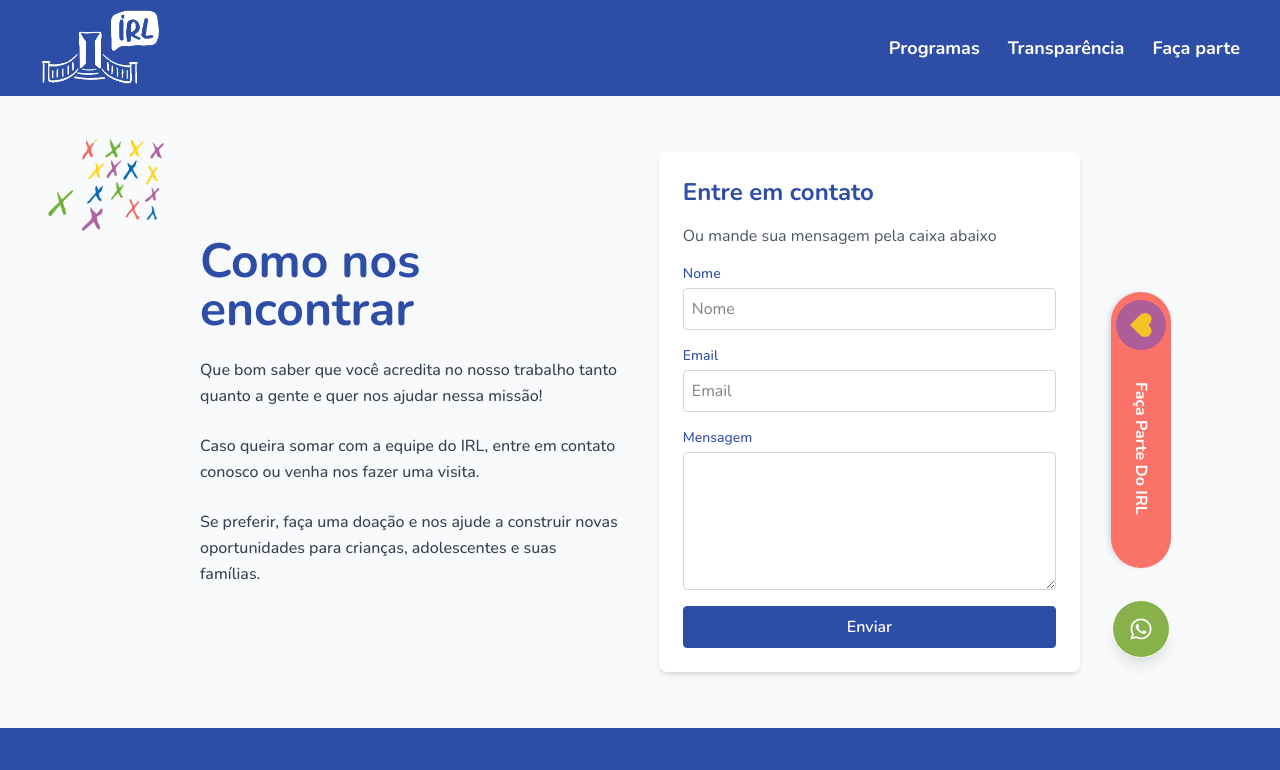
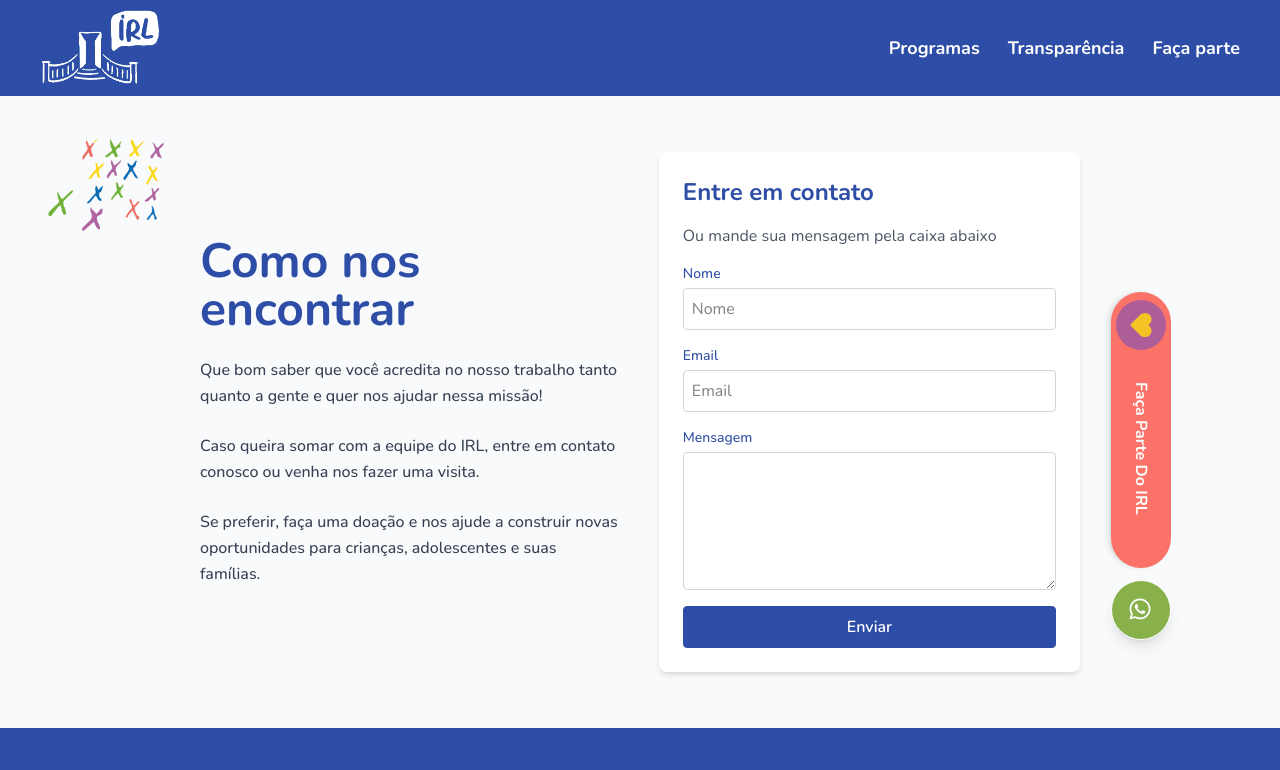
Before and after one commit to flaviare1s/irl, a React (Vite) app: page /participe in a window 1280 px wide. Shown: the top 770 px of the page. Built offline with nearby package versions, Linux system fonts and the light colour scheme.

Commit message:
Ajusta posicionamento do botão de whatsapp em telas grandes

```diff
--- a/src/App.jsx
+++ b/src/App.jsx
@@ -1,19 +1,18 @@
-import { BrowserRouter, Route, Routes } from "react-router-dom"
-import { Home } from "./pages/Home"
-import { Header } from "./components/Header"
-import { Transparencia } from "./pages/Transparencia"
-import { Programas } from "./pages/Programas"
-import { FacaParte } from "./pages/FacaParte"
-import { Footer } from "./components/Footer"
-import { useEffect, useState } from "react"
-import { LoadingScreen } from "./components/LoadingScreen"
-import { BotaoDoacoesFixed } from "./components/BotaoDoacoesFixed"
-import { ScrollToTop } from "./components/ScrollToTop"
-import { Obrigado } from "./pages/Obrigado"
-import { NotFound } from "./pages/NotFound"
-import { Toaster } from "react-hot-toast"
-import { BotaoWhatsapp } from "./components/BotaoWhatsapp"
-import { BotaoWhatsappDesktop } from "./components/BotaoWhatsappDesktop"
+import { useEffect, useState } from "react";
+import { Toaster } from "react-hot-toast";
+import { BrowserRouter, Route, Routes } from "react-router-dom";
+import { BotaoWhatsapp } from "./components/BotaoWhatsapp";
+import { DoacoesContainer } from "./components/DoacoesContainer";
+import { Footer } from "./components/Footer";
+import { Header } from "./components/Header";
+import { LoadingScreen } from "./components/LoadingScreen";
+import { ScrollToTop } from "./components/ScrollToTop";
+import { FacaParte } from "./pages/FacaParte";
+import { Home } from "./pages/Home";
+import { NotFound } from "./pages/NotFound";
+import { Obrigado } from "./pages/Obrigado";
+import { Programas } from "./pages/Programas";
+import { Transparencia } from "./pages/Transparencia";
 
 function App() {
   const [isLoading, setIsLoading] = useState(true);
@@ -30,9 +29,9 @@ function App() {
       {isLoading && <LoadingScreen />}
       <div className={isLoading ? "opacity-0" : "opacity-100"}>
         <BrowserRouter>
-        <ScrollToTop />
-        <Header />
-        <BotaoDoacoesFixed />
+          <ScrollToTop />
+          <Header />
+          <DoacoesContainer />
           <main>
             <Routes>
               <Route path="/" element={<Home />} />
@@ -43,14 +42,13 @@ function App() {
               <Route path="*" element={<NotFound />} />
             </Routes>
           </main>
-        <Footer />
-        <BotaoWhatsapp />
-        <BotaoWhatsappDesktop />
+          <Footer />
+          <BotaoWhatsapp />
         </BrowserRouter>
       </div>
       <Toaster position="top-center" />
     </div>
-  )
+  );
 }
 
-export default App
+export default App;
--- a/src/components/BotaoDoacoesFixed.jsx
+++ b/src/components/BotaoDoacoesFixed.jsx
@@ -6,7 +6,7 @@ export const BotaoDoacoesFixed = ({ bgColor = 'bg-living-coral' }) => {
   const [isOpen, setIsOpen] = useState(false);
 
   return (
-    <div className='fixed hidden lg:block right-[1px] top-1/2 z-50'>
+    <div>
       <div>
         <button
           onClick={() => setIsOpen(!isOpen)}
--- a/src/components/BotaoWhatsappDesktop.jsx
+++ b/src/components/BotaoWhatsappDesktop.jsx
@@ -6,7 +6,7 @@ export const BotaoWhatsappDesktop = () => {
       href="https://wa.me/5585991464053"
       target="_blank"
       rel="noopener noreferrer"
-      className="fixed right-[110px] top-[82%] xl:top-[75%] z-50 bg-greenery hover:bg-white text-white hover:text-greenery border hover:border-greenery rounded-full p-4 shadow-lg transition-all duration-300 hidden lg:block"
+      className="bg-greenery hover:bg-white text-white hover:text-greenery border hover:border-greenery rounded-full p-4 shadow-lg transition-all duration-300 hidden lg:block w-[60px] h-[60px]"
     >
       <FaWhatsapp className="text-2xl" />
     </a>
--- /dev/null
+++ b/src/components/DoacoesContainer.jsx
@@ -0,0 +1,15 @@
+import { BotaoDoacoesFixed } from "./BotaoDoacoesFixed"
+import { BotaoWhatsappDesktop } from "./BotaoWhatsappDesktop"
+
+export const DoacoesContainer = () => {
+  return (
+    <div className='fixed hidden lg:block right-[1px] top-1/2 z-50'>
+      <div className="flex flex-col items-center">
+        <BotaoDoacoesFixed />
+        <div className="mt-[120px]">
+          <BotaoWhatsappDesktop />
+        </div>
+      </div>
+    </div>
+  )
+}
```
